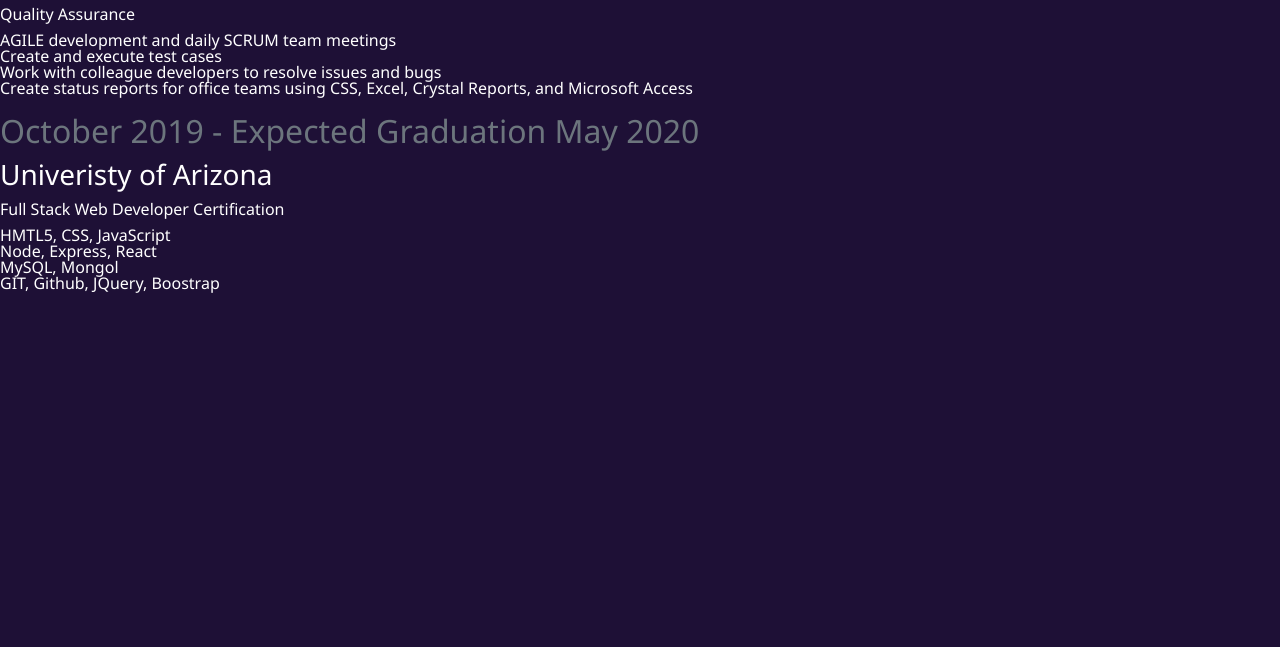
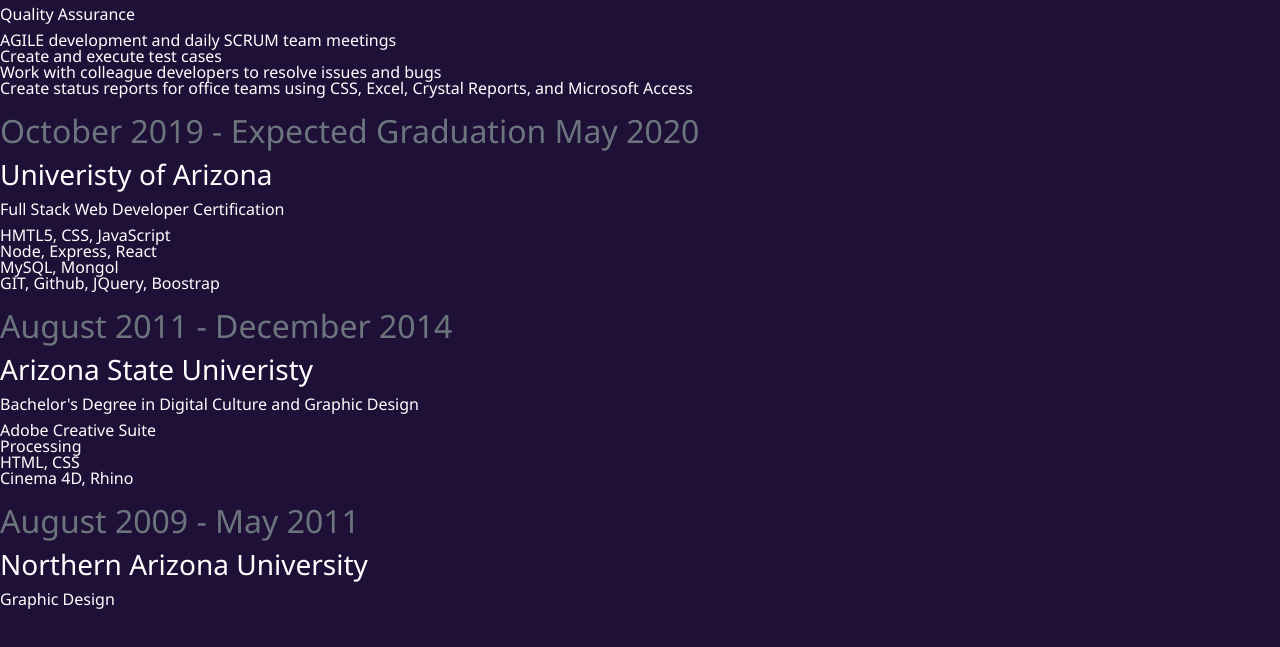
Before and after one commit to sirhunty/sirhunty.github.io, a website: page public/css/html/about.html in a window 1280 px wide. Shown: the part 805-1452 px from the top of the page. Before the commit the page ends 1144 px from the top, so only its background shows below. Drawn offline with nearby package versions, Linux system fonts and the light colour scheme.

Commit message:
finished adding work and school history to about me page

```diff
--- a/public/css/html/about.html
+++ b/public/css/html/about.html
@@ -138,12 +138,12 @@
                     </ul>
                 </div>
 
-                <div class="school">
-                    <div class="school__school">
+                <div class="schools">
+                    <div class="schools__school">
                         <h2 class="text-secondary">October 2019 - Expected Graduation May 2020</h2>
                         <h3>Univeristy of Arizona</h3>
                         <h6>Full Stack Web Developer Certification</h6>
-                        <ul class="school-desc-list">
+                        <ul class="schools-desc-list">
                             <li class="school-desc">
                                 HMTL5, CSS, JavaScript
                             </li>
@@ -157,6 +157,30 @@
                                 GIT, Github, JQuery, Boostrap
                             </li>
                         </ul>
+                    </div>
+                    <div class="schools__school">
+                        <h2 class="text-secondary">August 2011 - December 2014</h2>
+                        <h3>Arizona State Univeristy</h3>
+                        <h6>Bachelor's Degree in Digital Culture and Graphic Design</h6>
+                        <ul class="schools-desc-list">
+                            <li class="school-desc">
+                                Adobe Creative Suite
+                            </li>
+                            <li class="school-desc">
+                                Processing
+                            </li>
+                            <li class="school-desc">
+                                HTML, CSS
+                            </li>
+                            <li class="school-desc">
+                                Cinema 4D, Rhino
+                            </li>
+                        </ul>
+                    </div>
+                    <div class="schools__school">
+                        <h2 class="text-secondary">August 2009 - May 2011</h2>
+                        <h3>Northern Arizona University</h3>
+                        <h6>Graphic Design</h6>
                     </div>
                 </div>
 
```
